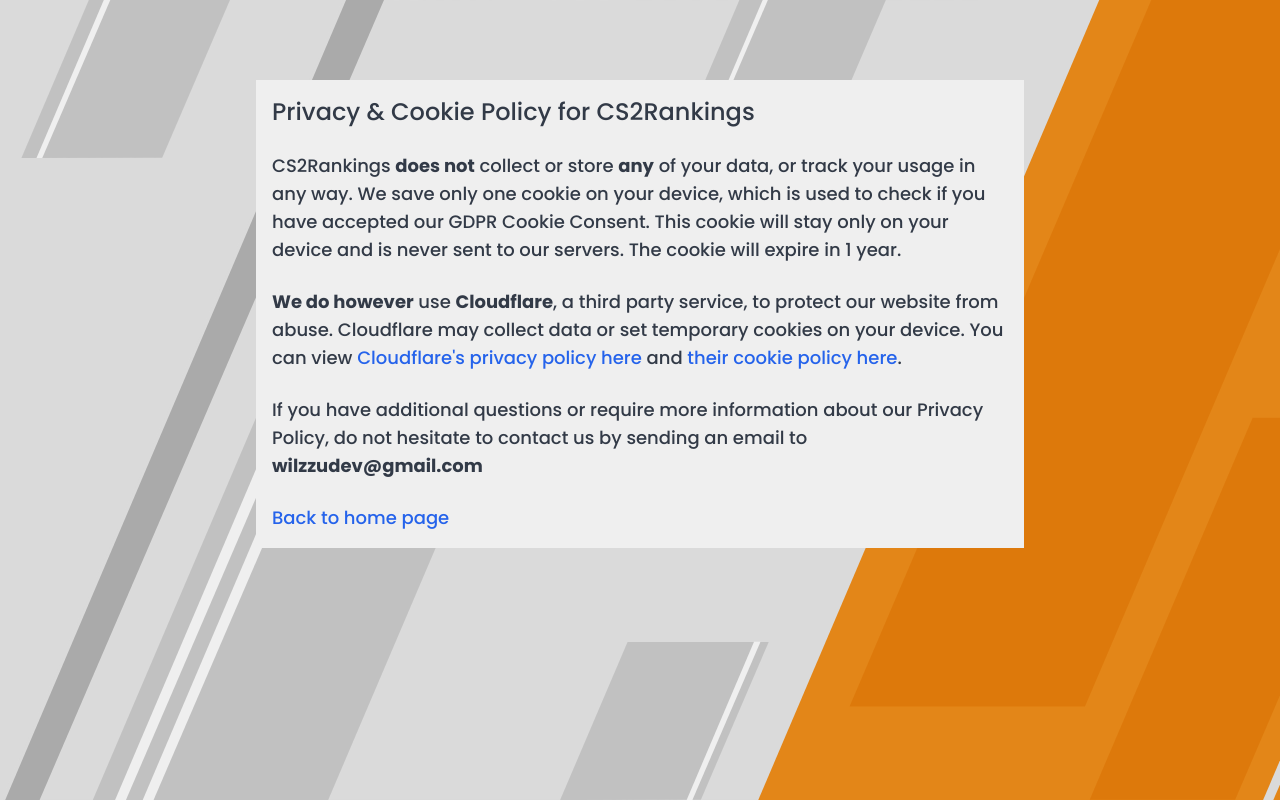
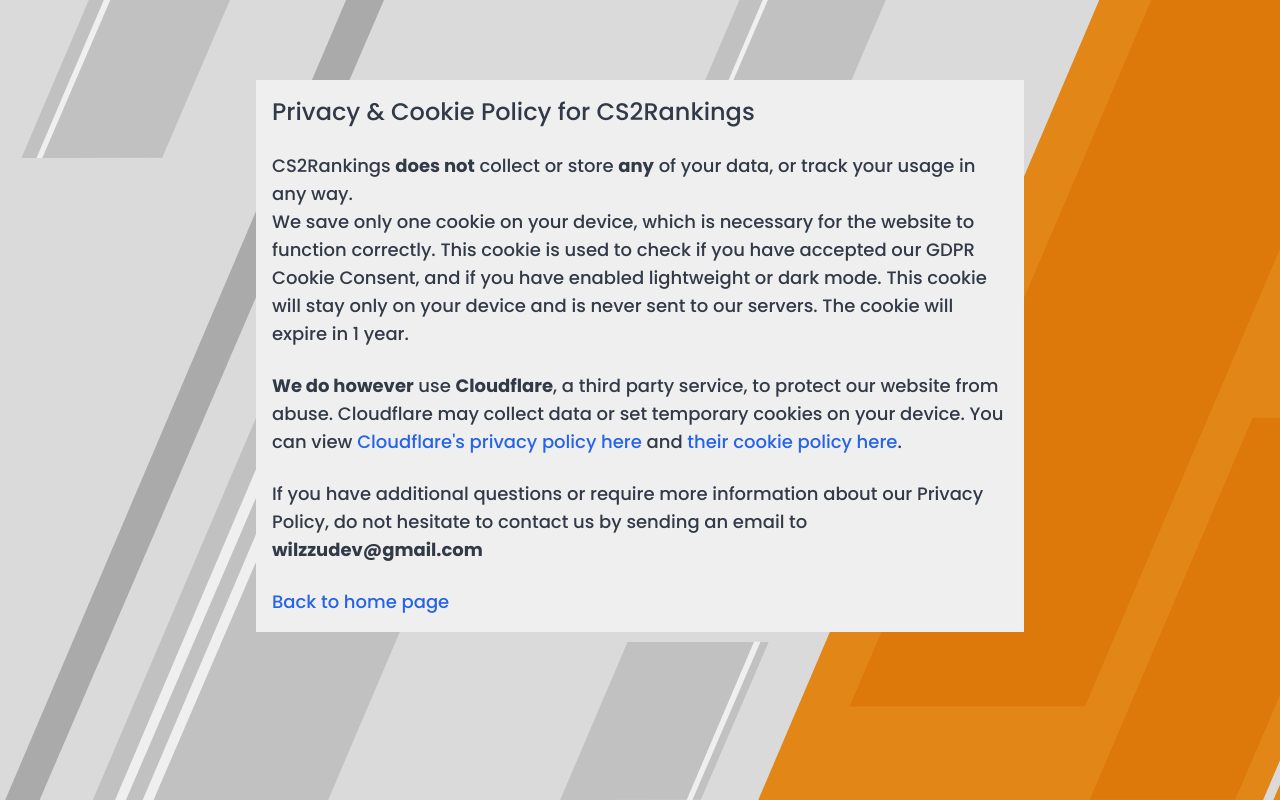
Before and after one commit to Wilzzu/CS2Rankings, a React (Vite) app: page /privacy in a window 1280 px wide. Built offline with nearby package versions, Linux system fonts and the light colour scheme.

Commit message:
Update privacy policy

```diff
--- a/src/pages/Privacy.jsx
+++ b/src/pages/Privacy.jsx
@@ -7,9 +7,12 @@
 				<h1 className="text-lg md:text-2xl">Privacy & Cookie Policy for CS2Rankings</h1>
 				<p>
 					CS2Rankings <b>does not</b> collect or store <b>any</b> of your data, or track your usage
-					in any way. We save only one cookie on your device, which is used to check if you have
-					accepted our GDPR Cookie Consent. This cookie will stay only on your device and is never
-					sent to our servers. The cookie will expire in 1 year.
+					in any way.
+					<br />
+					We save only one cookie on your device, which is necessary for the website to function
+					correctly. This cookie is used to check if you have accepted our GDPR Cookie Consent, and
+					if you have enabled lightweight or dark mode. This cookie will stay only on your device
+					and is never sent to our servers. The cookie will expire in 1 year.
 				</p>
 				<p>
 					<b>We do however</b> use <b>Cloudflare</b>, a third party service, to protect our website
```
